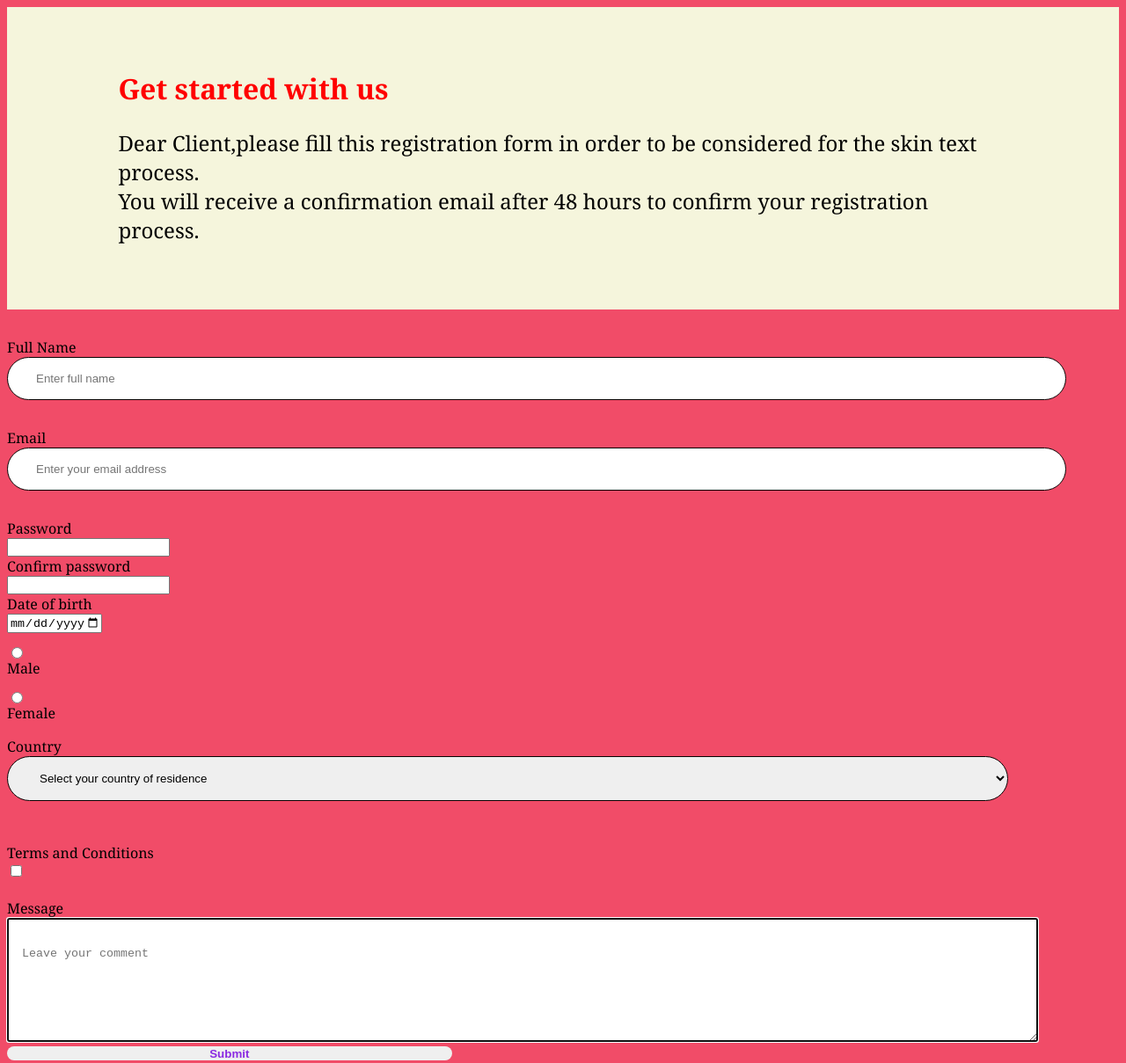
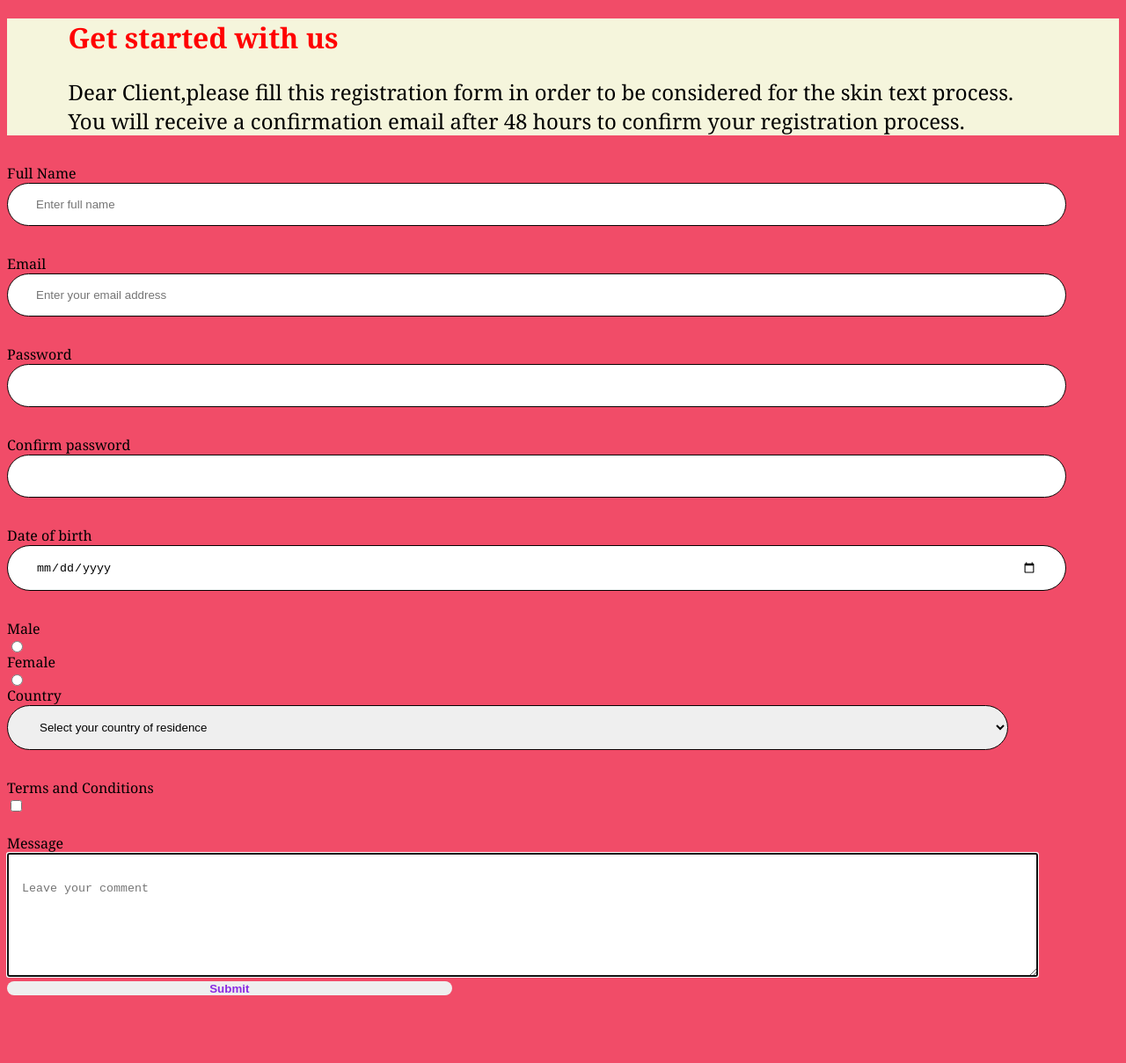
Before and after one commit to Pkay376/Website-Forms, a plain HTML site: page index.html in a window 1280 px wide. Shown: the whole page at 88% size. After the commit the page ends 1140 px from the top, so only its background shows below. Drawn offline with Linux system fonts and the light colour scheme.

Commit message:
Website forms

```diff
--- a/forms.css
+++ b/forms.css
@@ -13,8 +13,7 @@
 .form{
     margin-top: 2rem;
 }
-.form input[type="text"],
-.form input[type="email"]
+.form_input
 {  padding: 1rem 2rem;
     margin-bottom: 2rem;
     border: 1px solid rgb(8, 2, 2);
@@ -46,13 +45,7 @@
 textarea{
     width: 80%;
 }
-#country{
-    padding: 1rem 2rem;
-    margin-bottom: 2rem;
-    border: 1px solid rgb(8, 2, 2);
-    width: 40%;
-    border-radius: 2rem;
-}
+
 radio{
     color: azure;
 }
@@ -63,14 +56,14 @@
 label,input{
     display: block;
 }
-form{
+.form_input{
     display: block;
     justify-content: center;
 }
 
 
 
-@media (min-width; 900px) {
+@media (min-width: 900px) {
     .container{
         width: 89%;
     }
@@ -84,8 +77,7 @@
 }
 
 }
-.form input[type="text"],
-.form input[type="email"]{
+.form_input{
     width: 90%;
 }
 #country{
--- a/index.html
+++ b/index.html
@@ -23,35 +23,35 @@
    <form class="form">
 <div>
     <label for="Fullname">Full Name</label>
-    <input type="text" id="Full Name" name="Full Name" placeholder="Enter full name">
+    <input type="text"  id="Full_Name" class= "form_input" name="Full Name" placeholder="Enter full name">
 </div>
 <div>
     <label for="email">Email</label>
-    <input type="email" id="email" name="email" placeholder="Enter your email address" required></form>
+    <input type="email" id="email" class= "form_input" name="email" placeholder="Enter your email address" required></form>
 </div>
 <div>
 <label for="password">Password</label>
-<input type="password " id="password" pattern=".*[a-z](?=.*[A-Z]).{8,}" required>
+<input type="password "id="password" class= "form_input" pattern=".*[a-z](?=.*[A-Z]).{8,}" required>
 </div>
 <div>
 <label for="password">Confirm password</label>
-<input type="password" id="password" name="password" required>
+<input type="password" id="password" class= "form_input" name="password" required>
 </div>
 <div>
 <label for="dob">Date of birth</label>
-<input type="date" id="dob" min="2005-01-01" max="2023-01-01" required >
-</p>
-<p>
-<input type="radio" name="Gender" id="Male" required>
-<label for="Male">Male</label>
-</p>
-<p>
- <input type="radio" id="Female" name="Gender" value="Female"required>
- <label for="female">Female</label>
- </p>
- <p>
+<input type="date" id="dob" class= "form_input" min="2005-01-01" max="2023-01-01" required >
+</div>
+<div>
+<label for="male">Male</label>
+<input type="radio" name="gender" value="male">
+</div>
+<div>
+<label for="female">Female</label>
+<input type="radio" name="gender" value="female">
+</div>
+ <div>
  <label for="country">Country</label>
-<select id="country" name="country" required>
+<select id="country" class= "form_input" name="country" required>
 <option>Select your country of residence</option>
 <option>Kenya</option>
 <option>Rwanda</option>
```
